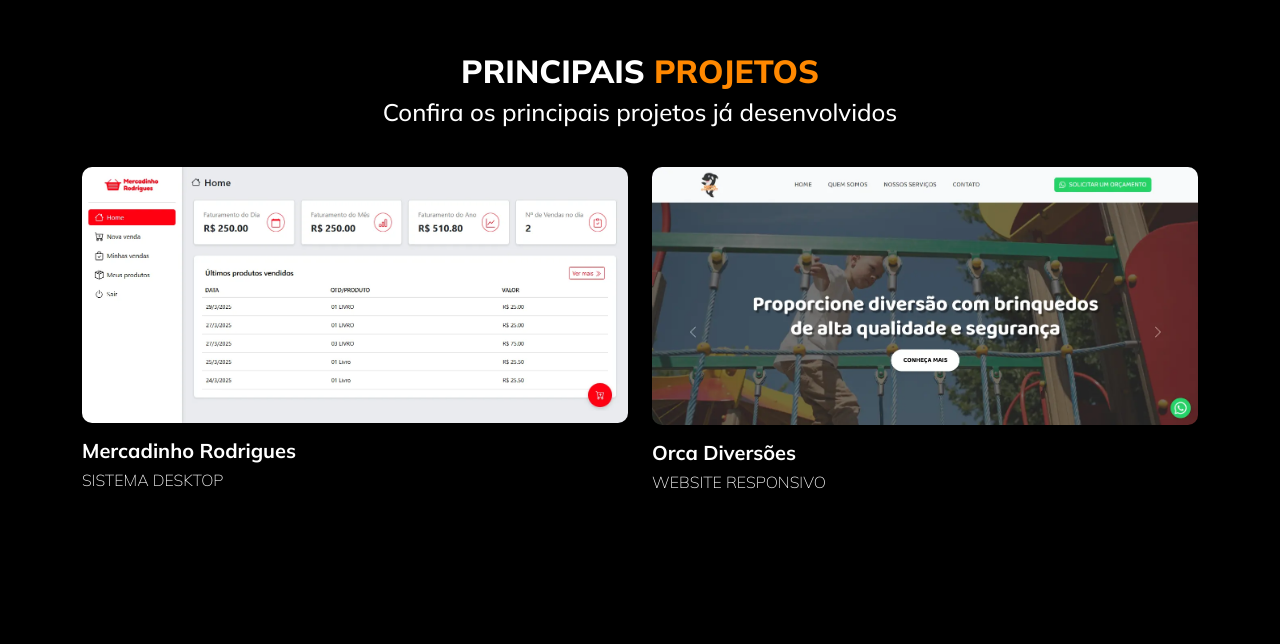
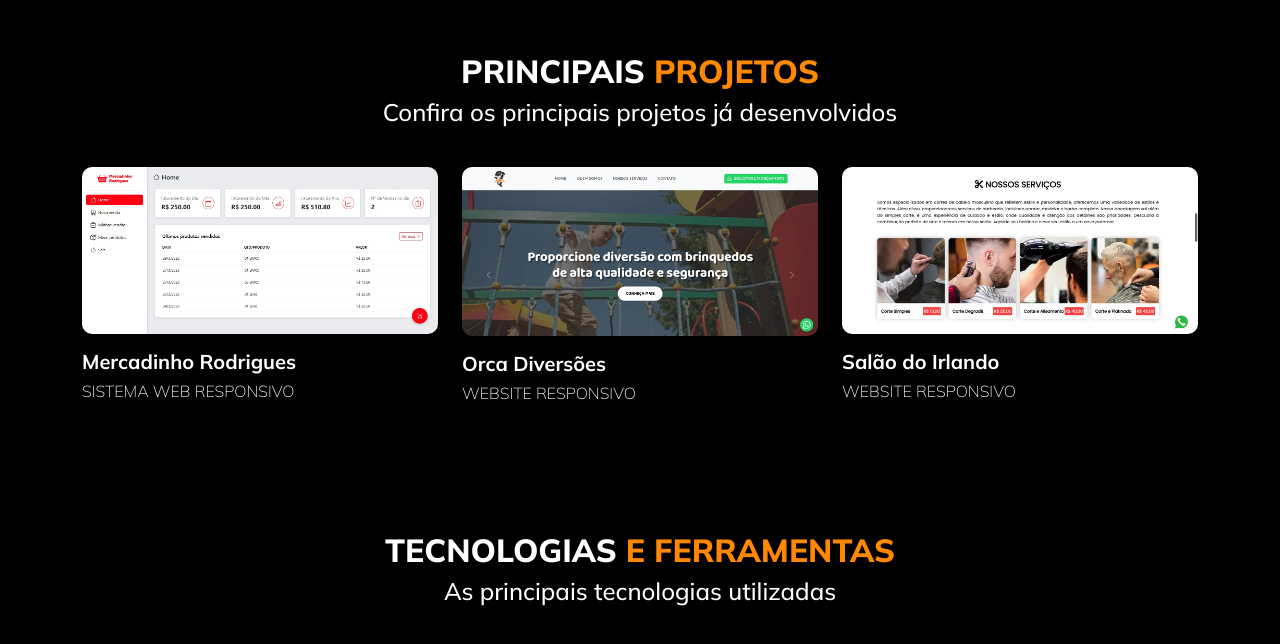
Before and after one commit to tiagorodri-dev/portfolio, a React (Vite) app: page / in a window 1280 px wide. Shown: the part 2428-3072 px from the top of the page. Built offline with nearby package versions, Linux system fonts and the light colour scheme; grey boxes are pictures that could not be loaded.

Commit message:
style: new project added in projects section

```diff
--- a/src/components/sections/AboutMe/index.jsx
+++ b/src/components/sections/AboutMe/index.jsx
@@ -23,7 +23,7 @@
             atuante como Desenvolvedor de Software com foco em front-end,
             com mais de 2 anos de experiência no desenvolvimento de sistemas e soluções inovadoras
             nas áreas de Telecomunicações e Propriedade Intelectual, sempre com foco em otimizar processos
-            e garantir alta performance.
+            através do desenvolvimento de soluções inovadoras.
           </p>
           <p>
             Apaixonado por tecnologia desde muito cedo, iniciei minha trajetória
--- a/src/components/sections/Projects/index.jsx
+++ b/src/components/sections/Projects/index.jsx
@@ -1,6 +1,7 @@
 import Text from "../../ui/Title";
 import websiteOrcaDiversoes from "../../../assets/website_orca_diversoes.webp";
 import sistemaMercadinhoRodrigues from "../../../assets/sistema_mercadinho_rodrigues.webp";
+import websiteSalaoDoIrlando from "../../../assets/website_salao_do_irlando.webp";
 import "./style.css";
 
 function Projects() {
@@ -11,7 +12,7 @@
       image: sistemaMercadinhoRodrigues,
       alt: "Imagem do projeto Sistema Mercadinho Rodrigues",
       title: "Mercadinho Rodrigues",
-      category: "Sistema Desktop",
+      category: "Sistema web responsivo",
     },
 
     {
@@ -21,6 +22,14 @@
       title: "Orca Diversões",
       category: "Website responsivo",
     },
+
+    {
+      id: "3",
+      image: websiteSalaoDoIrlando,
+      alt: "Imagem do projeto Salão do Irlando",
+      title: "Salão do Irlando",
+      category: "Website responsivo",
+    }
   ]
 
   console.log(projects);
@@ -32,7 +41,7 @@
         <div className="container projects">
           <div className="row gy-4">
             {projects.map((project) => (
-              <div key={project.id} className="col-md-6 col-lg-6 d-flex flex-column gap-3">
+              <div key={project.id} className="col-12 col-md-6 col-lg-4 d-flex flex-column gap-3">
                 <div>
                   <img src={project.image} className="card-img-top" alt={project.alt} style={{borderRadius: "10px"}} />
                 </div>
--- a/src/components/sections/Projects/style.css
+++ b/src/components/sections/Projects/style.css
@@ -2,7 +2,7 @@
     display: flex;
     flex-direction: column;
     align-items: center;
-    min-height: 100vh;
+    /* min-height: 100vh; */
     background-color: #000000;
     padding: 3em;
 }
```
Also changed, not shown: src/assets/website_salao_do_irlando.webp (added).
